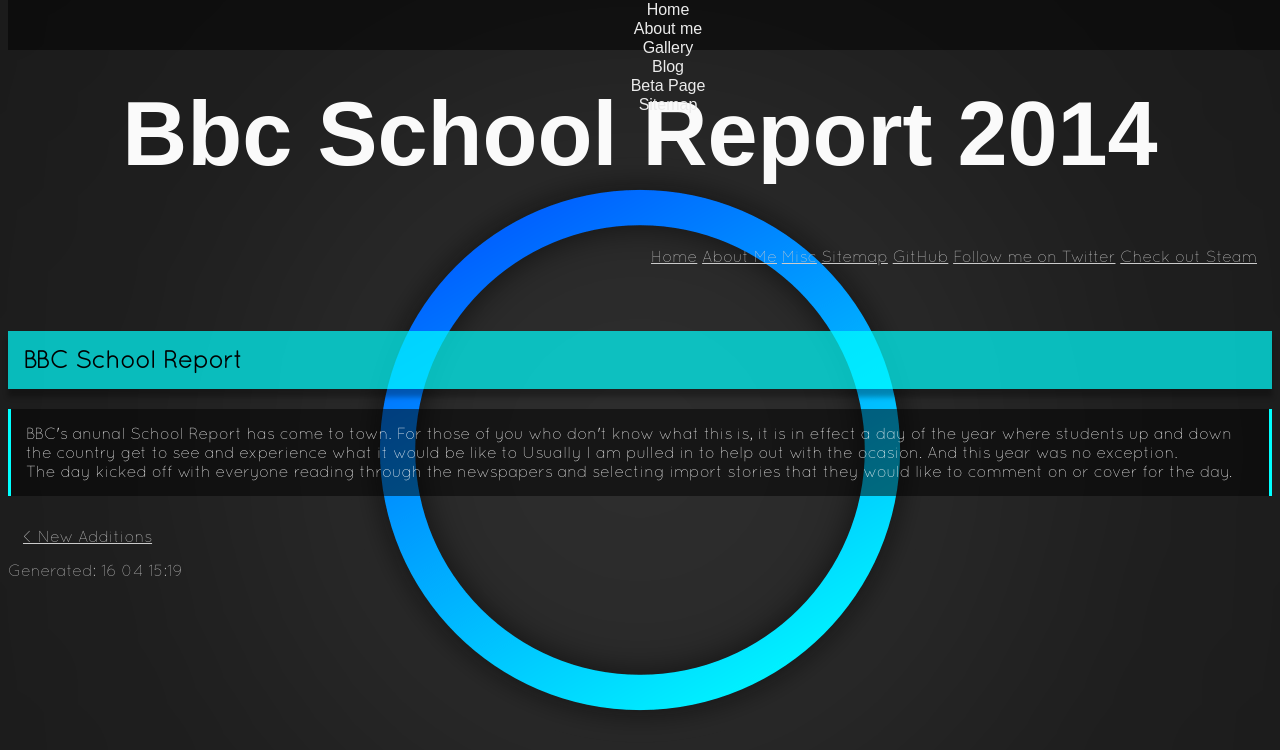
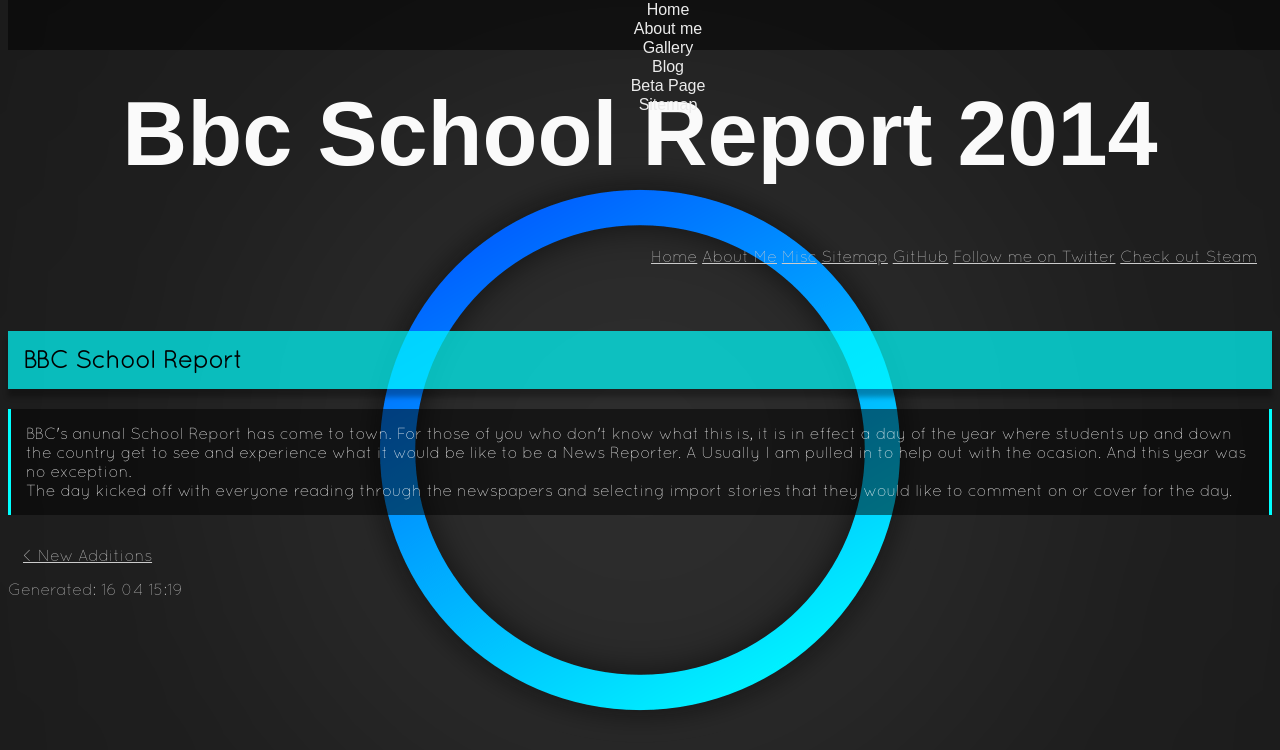
Before and after one commit to boffnoff/boffnoff.github.com, a Jekyll site: the page built from _posts/2014-03-27-bbc-school-report-2014.html, in a window 1280 px wide. Shown: the top 750 px of the page. Built offline with Jekyll 4.4.1, drawn with Linux system fonts in a browser that asks for light colours; some web fonts are replaced.

Commit message:
added new demographic code to Google Analytics as well as a sentence to the BBC School report page

```diff
--- a/_layouts/master.html
+++ b/_layouts/master.html
@@ -60,6 +60,7 @@
   })(window,document,'script','//www.google-analytics.com/analytics.js','ga');
 
   ga('create', 'UA-50051626-1', 'boffnoff.me');
+  ga('require', 'displayfeatures');
   ga('send', 'pageview');
 
 </script>
--- a/_posts/2014-03-27-bbc-school-report-2014.html
+++ b/_posts/2014-03-27-bbc-school-report-2014.html
@@ -7,6 +7,7 @@
 <p>
 BBC's anunal School Report has come to town. For those of you who don't know what this is, it is in effect a
     day of the year where students up and down the country get to see and experience what it would be like to
+    be a News Reporter. A
 
 
     Usually I am pulled in to help out with the ocasion. And this year was no exception.
```
